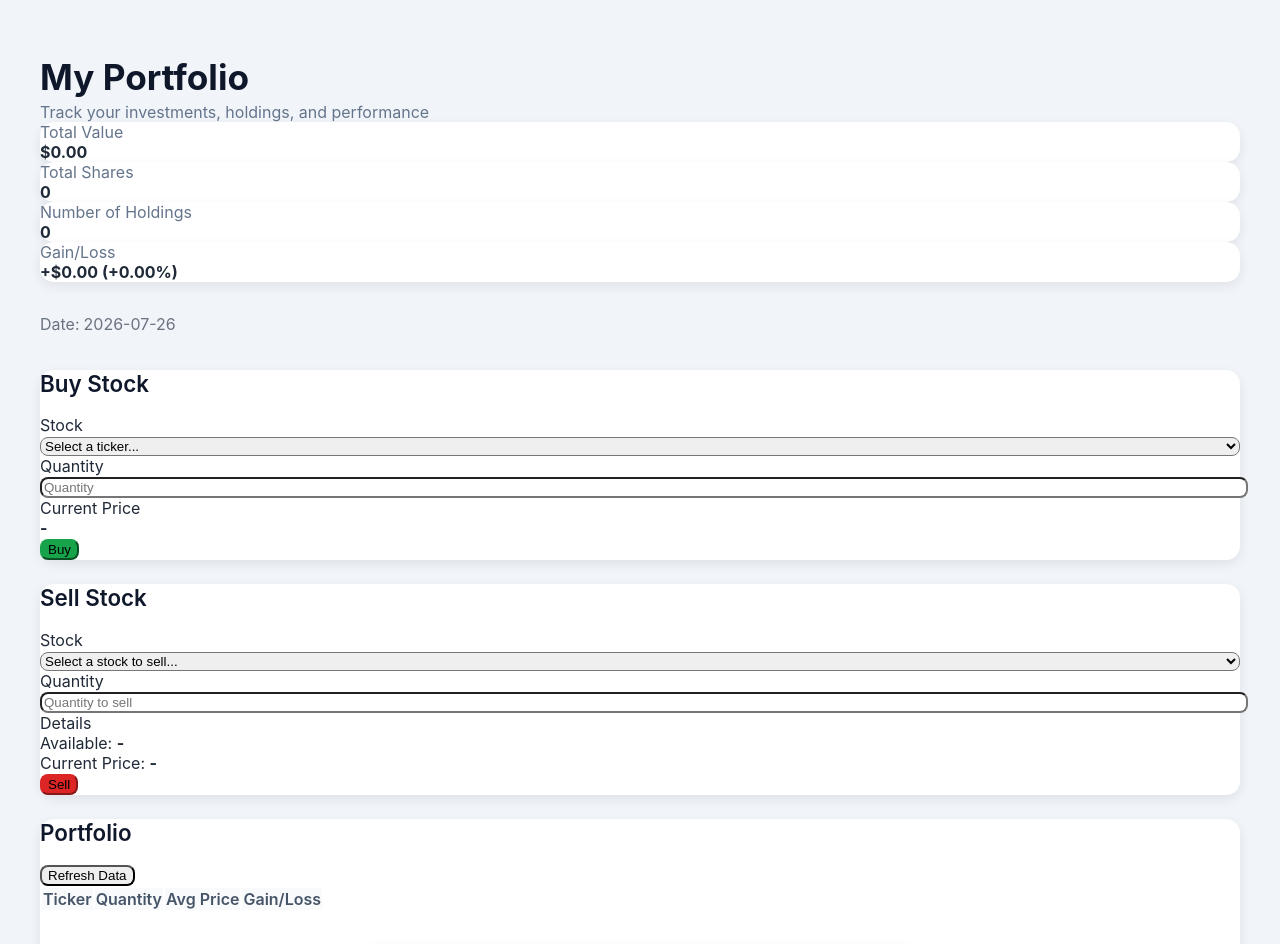
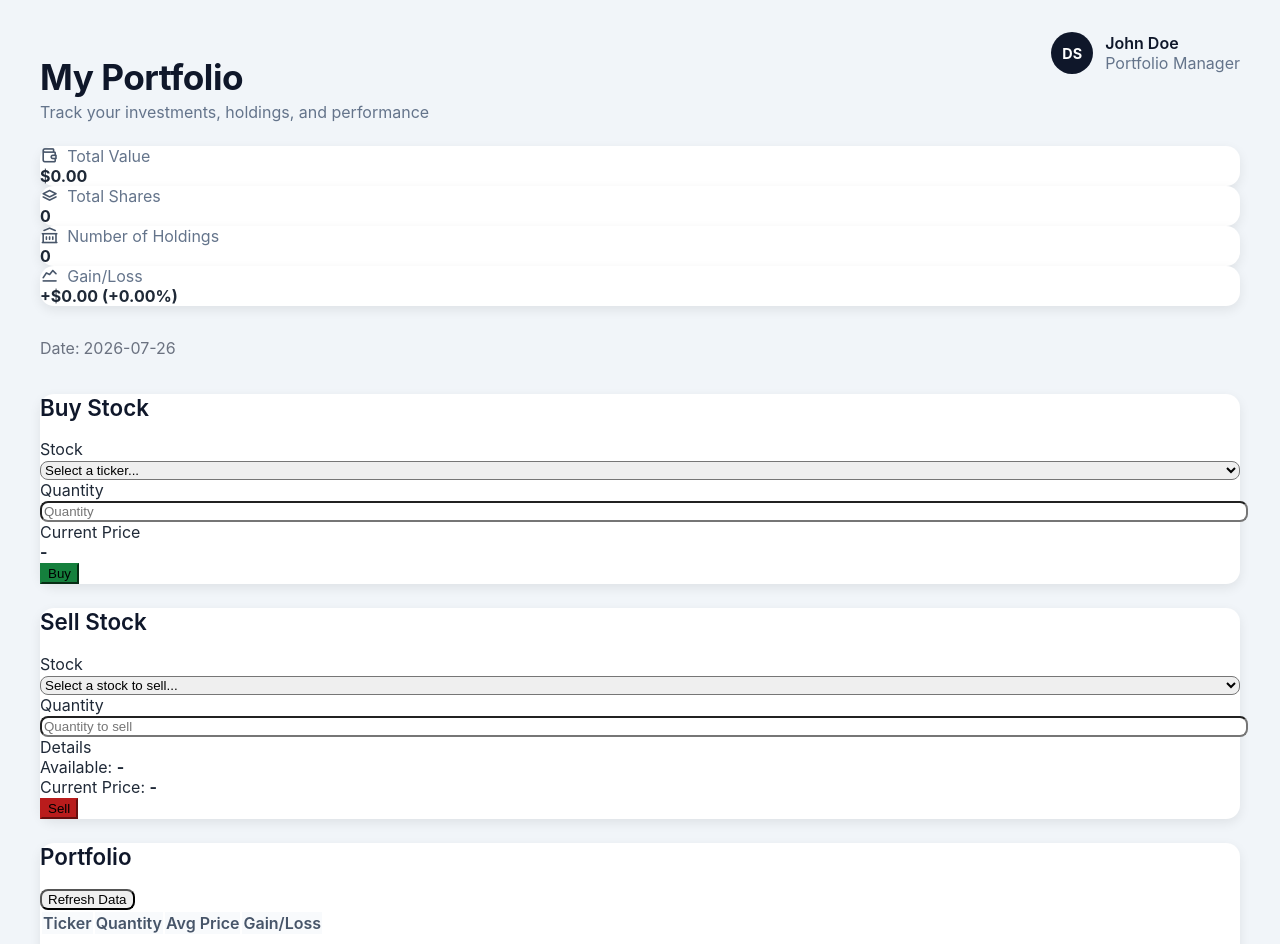
Before and after one commit to ceveline/portfolio_manager_team6, a Flask app: page / in a window 1280 px wide. Shown: the top 944 px of the page. Run offline with Flask 3, Linux system fonts and the light colour scheme; data that the repository does not hold is empty; some libraries are stand-ins or nearby versions.

Commit message:
added metric icons to portfolio summary cards

```diff
--- a/static/css/style.css
+++ b/static/css/style.css
@@ -39,17 +39,22 @@ h2 {
   margin-bottom: 2rem;
 }
 
+/* Button polish */
 
-/* Buttons */
-button {
-  cursor: pointer;
-  border-radius: 8px;
-  transition: 0.2s ease;
+.btn-success {
+  background-color: #16a34a;
+  border-color: #16a34a;
 }
 
-button:hover {
-  transform: translateY(-1px);
+.btn-danger {
+  background-color: #dc2626;
+  border-color: #dc2626;
 }
+
+.btn-outline-primary {
+  border-radius: 8px;
+}
+
 
 
 /* Forms */
@@ -149,16 +154,16 @@ body {
 
 
 /* Button polish */
-
 .btn-success {
-  background-color: #16a34a;
-  border-color: #16a34a;
+  background-color: #15803d;
+  border-color: #15803d;
 }
 
 .btn-danger {
-  background-color: #dc2626;
-  border-color: #dc2626;
+  background-color: #b91c1c;
+  border-color: #b91c1c;
 }
+
 
 .btn-outline-primary {
   border-radius: 8px;
@@ -189,3 +194,78 @@ main section {
   border-radius: 14px;
   box-shadow: 0 4px 12px rgba(0, 0, 0, 0.08);
 }
+
+/* Premium dashboard polish */
+
+.card {
+  transition: box-shadow 0.2s ease;
+}
+
+
+
+h1 {
+  letter-spacing: -0.5px;
+}
+
+.h2 {
+  font-weight: 700;
+}
+
+/* Enterprise button hover */
+
+.btn-success:hover {
+  background-color: #15803d;
+  border-color: #15803d;
+}
+
+.btn-danger:hover {
+  background-color: #b91c1c;
+  border-color: #b91c1c;
+}
+
+/* Enterprise profile section */
+.header-top {
+  display: flex;
+  justify-content: space-between;
+  align-items: flex-start;
+  gap: 3rem;
+  margin-bottom: 1.5rem;
+}
+
+
+.profile-section {
+  display: flex;
+  align-items: center;
+  gap: 0.75rem;
+}
+
+.profile-avatar {
+  width: 42px;
+  height: 42px;
+  border-radius: 50%;
+  background-color: #0f172a;
+  color: white;
+  display: flex;
+  align-items: center;
+  justify-content: center;
+  font-weight: 700;
+  font-size: 0.9rem;
+}
+
+.profile-name {
+  font-weight: 600;
+  color: #0f172a;
+}
+
+/* Metric icons */
+
+.metric-label {
+  display: flex;
+  align-items: center;
+  gap: 0.5rem;
+}
+
+.metric-label i {
+  font-size: 1.2rem;
+  color: #475569;
+}
--- a/templates/index.html
+++ b/templates/index.html
@@ -4,11 +4,14 @@
   <meta charset="UTF-8" />
   <title>Portfolio Manager</title>
   <link href="https://cdn.jsdelivr.net/npm/@tabler/core@1.0.0-beta17/dist/css/tabler.min.css" rel="stylesheet">
+  <link rel="stylesheet" href="https://cdn.jsdelivr.net/npm/@tabler/icons-webfont@latest/tabler-icons.min.css">
   <link rel="stylesheet" href="{{ url_for('static', filename='css/style.css') }}" />
   <script src="https://cdn.jsdelivr.net/npm/chart.js"></script>
 </head>
 <body>
  <header class="dashboard-header">
+
+  <div class="header-top">
     <div>
       <h1>My Portfolio</h1>
       <p class="text-muted">
@@ -16,16 +19,34 @@
       </p>
     </div>
 
+    <div class="profile-section">
+      <div class="profile-avatar">
+        DS
+      </div>
+      <div>
+        <div class="profile-name">John Doe</div>
+        <div class="text-muted">Portfolio Manager</div>
+      </div>
+    </div>
+  </div>
+
+
 
     <div id="portfolio-summary" class="row row-cards mb-4">
 
   <div class="col-md-3">
     <div class="card">
       <div class="card-body">
+
+      <div class="metric-label">
+  <i class="ti ti-wallet"></i>
   <div class="text-muted">Total Value</div>
+</div>
+
 <div id="total-value" class="h2 mb-0">
   <strong>$0.00</strong>
 </div>
+
       </div>
     </div>
   </div>
@@ -33,10 +54,16 @@
   <div class="col-md-3">
     <div class="card">
       <div class="card-body">
+
+      <div class="metric-label">
+  <i class="ti ti-stack"></i>
   <div class="text-muted">Total Shares</div>
+</div>
+
 <div id="total-shares" class="h2 mb-0">
   <strong>0</strong>
 </div>
+
       </div>
     </div>
   </div>
@@ -44,10 +71,17 @@
   <div class="col-md-3">
     <div class="card">
       <div class="card-body">
+
+        <div class="metric-label">
+  <i class="ti ti-building-bank"></i>
   <div class="text-muted">Number of Holdings</div>
+</div>
+
 <div id="total-holdings" class="h2 mb-0">
   <strong>0</strong>
 </div>
+
+
       </div>
     </div>
   </div>
@@ -55,10 +89,18 @@
   <div class="col-md-3">
     <div class="card">
       <div class="card-body">
+
+
+        <div class="metric-label">
+  <i class="ti ti-chart-line"></i>
   <div class="text-muted">Gain/Loss</div>
+</div>
+
 <div id="total-gain-loss" class="h2 mb-0">
   <strong>$0.00 (0.00%)</strong>
 </div>
+
+
       </div>
     </div>
   </div>
@@ -71,6 +113,7 @@
         <p>Date: </p><span id="current-date"></span>
       </div>
       <span id="current-time"></span>
+
   </header>
 
   <main>
```
Lines whose indentation alone changed are shown as unchanged.
